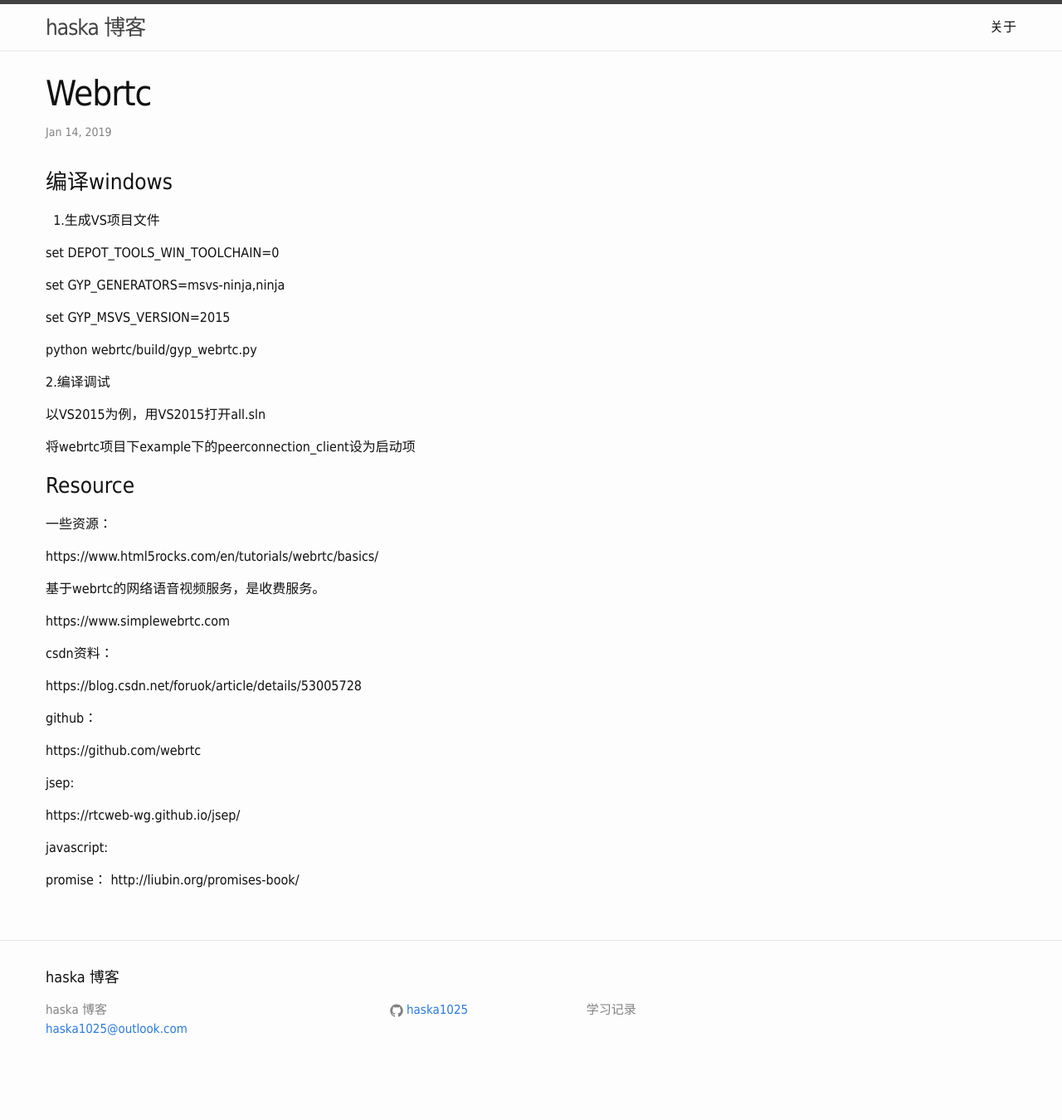
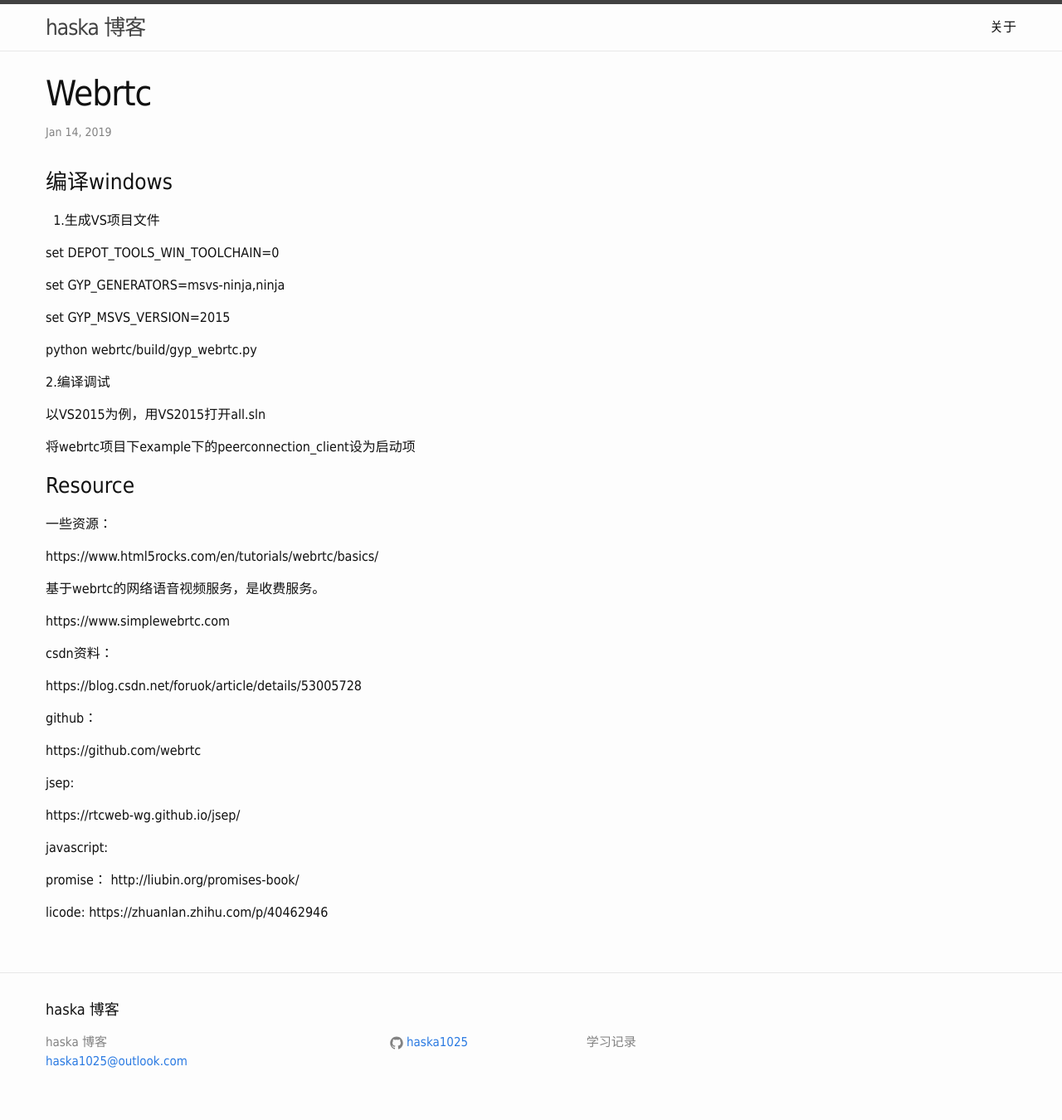
Before and after one commit to haska1025/haska1025.github.io, a Jekyll site: the page built from _posts/2019-01-14-webrtc.md, in a window 1280 px wide. Shown: the whole page at 83% size. Built offline with Jekyll 4.4.1, drawn with Linux system fonts in a browser that asks for light colours; before the commit the page ends 1311 px from its top, so only the background shows below that; part of the change alters nothing that is shown.

Commit message:
Update 2019-01-14-webrtc.md

```diff
--- a/_posts/2019-01-14-webrtc.md
+++ b/_posts/2019-01-14-webrtc.md
@@ -51,3 +51,6 @@ javascript:
 
 promise：
 http://liubin.org/promises-book/
+
+licode:
+https://zhuanlan.zhihu.com/p/40462946
```
